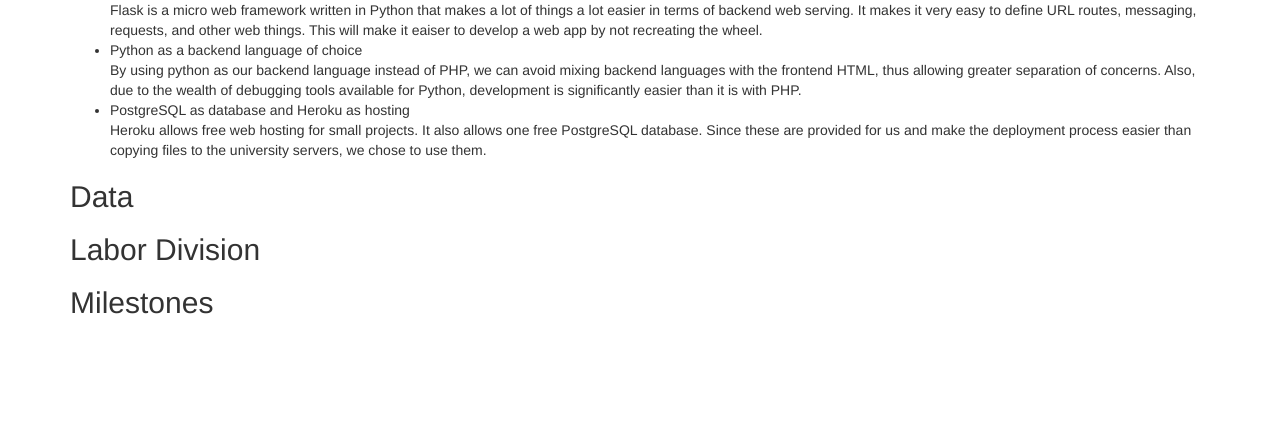
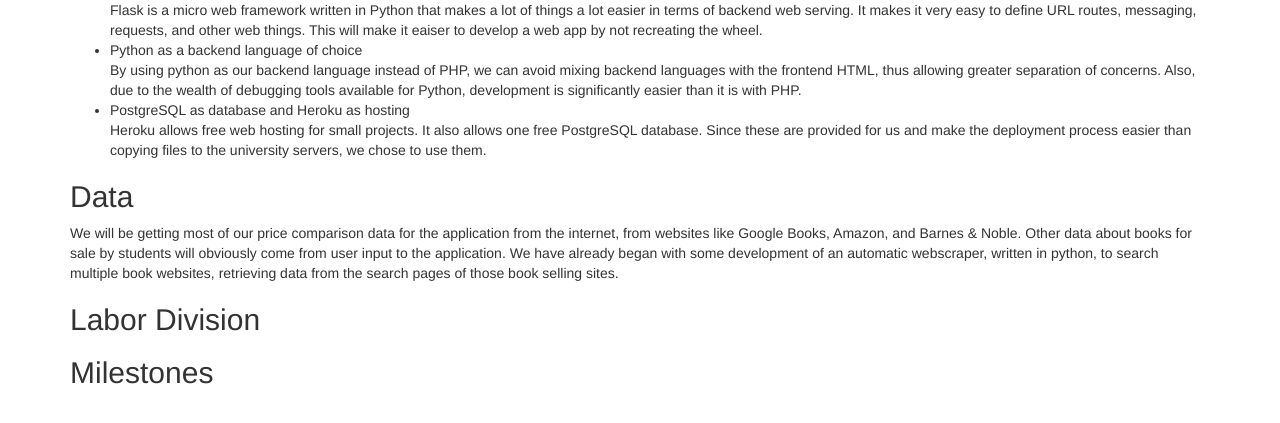
Before and after one commit to cshinaver/BookFinder, a Flask app: template bookfinder/templates/development_plan.html in a window 1280 px wide. Shown: the part 332-755 px from the top of the page. Run offline with Flask 2, Linux system fonts and the light colour scheme; the template is opened without the code that fills it, so the values that code supplies are empty; some libraries are stand-ins or nearby versions.

Commit message:
Added answer to development plan number 3

```diff
--- a/bookfinder/templates/development_plan.html
+++ b/bookfinder/templates/development_plan.html
@@ -45,6 +45,13 @@
         </p>
         <h2>Data</h2>
         <p>
+            We will be getting most of our price comparison data for the
+            application from the internet, from websites like Google Books,
+            Amazon, and Barnes & Noble. Other data about books for sale by
+            students will obviously come from user input to the application.
+            We have already began with some development of an automatic
+            webscraper, written in python, to search multiple book websites,
+            retrieving data from the search pages of those book selling sites.
         </p>
         <h2>Labor Division</h2>
         <h2>Milestones</h2>
```
